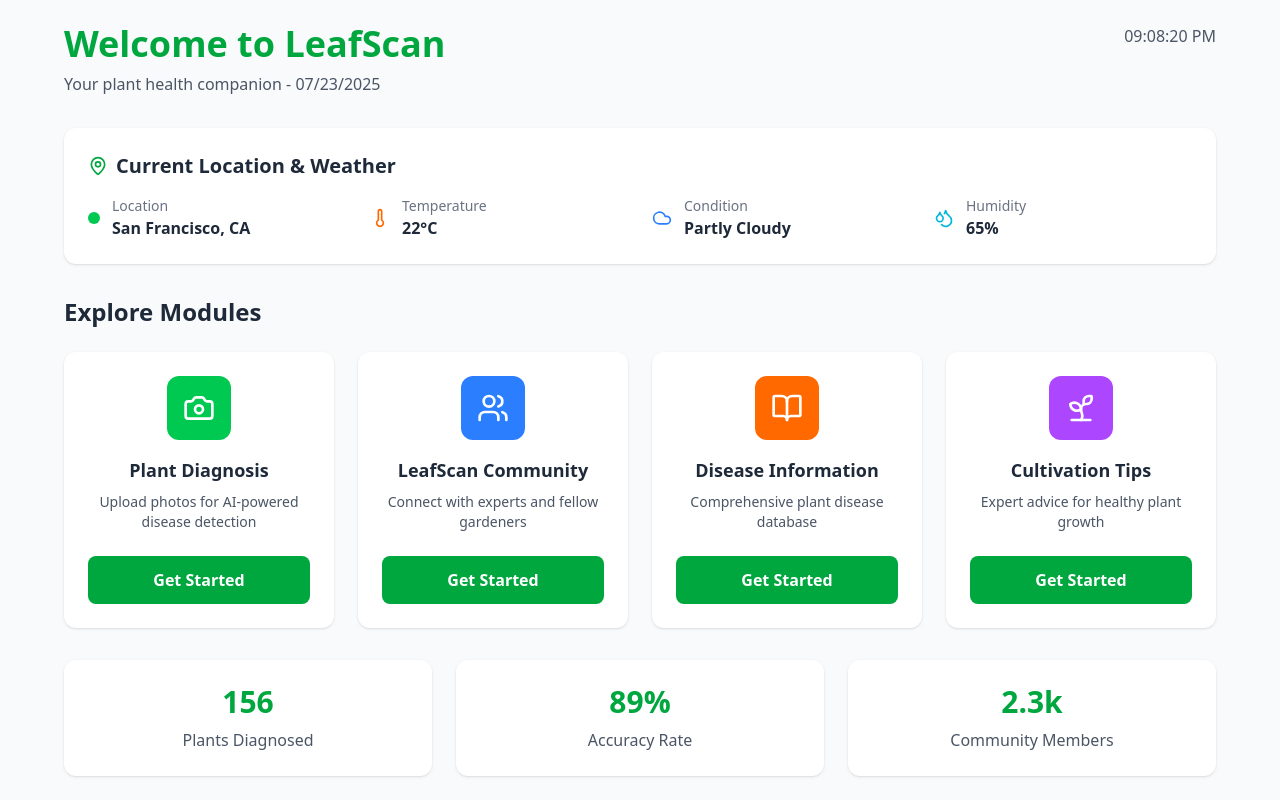
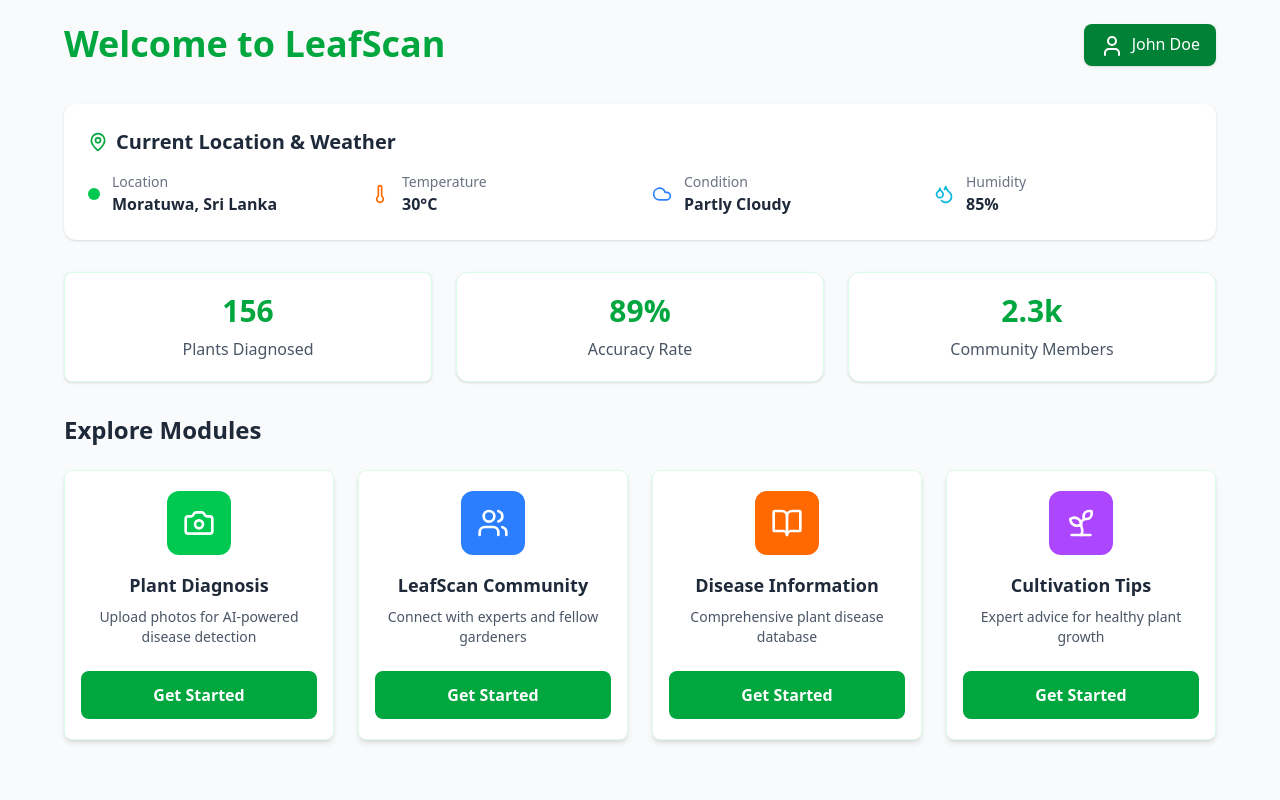
Before and after one commit to LeafScan-G21/Web-app, a React (Vite) app: page /dashboard in a window 1280 px wide. Built offline with nearby package versions, Linux system fonts and the light colour scheme; no server answers.

Commit message:
feat(auth): Navigation done

```diff
--- a/src/pages/Dashboard.jsx
+++ b/src/pages/Dashboard.jsx
@@ -1,19 +1,8 @@
 import React from 'react';
-import { Camera, Users, BookOpen, Sprout, MapPin, Thermometer, Cloud, Droplets } from 'lucide-react';
+import { Camera, Users, BookOpen, Sprout, MapPin, Thermometer, Cloud, Droplets, User } from 'lucide-react';
+import { Link } from 'react-router-dom';
 
 export default function Dashboard() {
-  const currentDate = new Date().toLocaleDateString('en-US', {
-    month: '2-digit',
-    day: '2-digit',
-    year: 'numeric'
-  });
-
-  const currentTime = new Date().toLocaleTimeString('en-US', {
-    hour: '2-digit',
-    minute: '2-digit',
-    second: '2-digit',
-    hour12: true
-  });
 
   return (
     <div className="min-h-screen bg-gray-50 p-6">
@@ -24,12 +13,10 @@
             <h1 className="text-4xl font-bold text-green-600 mb-2">
               Welcome to LeafScan
             </h1>
-            <p className="text-gray-600">
-              Your plant health companion - {currentDate}
-            </p>
           </div>
-          <div className="text-right text-gray-600 font-medium">
-            {currentTime}
+          <div className="text-right text-gray-600 font-medium bg-green-700 text-white px-4 py-2 rounded-lg shadow-sm">
+            <User className="w-6 h-6 inline-block mr-2" />
+            John Doe
           </div>
         </div>
 
@@ -47,7 +34,7 @@
               <div className="w-3 h-3 rounded-full bg-green-500"></div>
               <div>
                 <p className="text-gray-500 text-sm">Location</p>
-                <p className="font-semibold text-gray-800">San Francisco, CA</p>
+                <p className="font-semibold text-gray-800">Moratuwa, Sri Lanka</p>
               </div>
             </div>
 
@@ -55,7 +42,7 @@
               <Thermometer className="w-5 h-5 text-orange-500" />
               <div>
                 <p className="text-gray-500 text-sm">Temperature</p>
-                <p className="font-semibold text-gray-800">22°C</p>
+                <p className="font-semibold text-gray-800">30°C</p>
               </div>
             </div>
 
@@ -71,9 +58,27 @@
               <Droplets className="w-5 h-5 text-cyan-500" />
               <div>
                 <p className="text-gray-500 text-sm">Humidity</p>
-                <p className="font-semibold text-gray-800">65%</p>
+                <p className="font-semibold text-gray-800">85%</p>
               </div>
             </div>
+          </div>
+        </div>
+
+        {/* Statistics */}
+        <div className="grid grid-cols-1 md:grid-cols-3 gap-6 mb-8 ">
+          <div className="bg-white rounded-lg shadow-sm px-4 py-5 rounded-lg shadow-md border border-green-100 text-center">
+            <div className="text-3xl font-bold text-green-600 mb-2">156</div>
+            <div className="text-gray-600">Plants Diagnosed</div>
+          </div>
+
+          <div className="bg-white rounded-xl shadow-sm text-center px-4 py-5 rounded-lg shadow-md border border-green-100">
+            <div className="text-3xl font-bold text-green-600 mb-2">89%</div>
+            <div className="text-gray-600">Accuracy Rate</div>
+          </div>
+
+          <div className="bg-white rounded-xl shadow-sm px-4 py-5 rounded-lg shadow-md border border-green-100 text-center">
+            <div className="text-3xl font-bold text-green-600 mb-2">2.3k</div>
+            <div className="text-gray-600">Community Members</div>
           </div>
         </div>
 
@@ -85,7 +90,8 @@
 
           <div className="grid grid-cols-1 md:grid-cols-2 lg:grid-cols-4 gap-6">
             {/* Plant Diagnosis */}
-            <div className="bg-white rounded-xl shadow-sm p-6 text-center">
+            <div className="bg-white px-4 py-5 rounded-lg shadow-md border border-green-100 text-center">
+              <Link to="/diagnosis">
               <div className="w-16 h-16 bg-green-500 rounded-xl flex items-center justify-center mx-auto mb-4">
                 <Camera className="w-8 h-8 text-white" />
               </div>
@@ -98,10 +104,12 @@
               <button className="w-full bg-green-600 hover:bg-green-700 text-white font-semibold py-3 px-4 rounded-lg transition-colors">
                 Get Started
               </button>
+              </Link>
             </div>
 
             {/* LeafScan Community */}
-            <div className="bg-white rounded-xl shadow-sm p-6 text-center">
+            <div className="bg-white px-4 py-5 rounded-lg shadow-md border border-green-100 text-center">
+              <Link to="/forum">
               <div className="w-16 h-16 bg-blue-500 rounded-xl flex items-center justify-center mx-auto mb-4">
                 <Users className="w-8 h-8 text-white" />
               </div>
@@ -114,10 +122,11 @@
               <button className="w-full bg-green-600 hover:bg-green-700 text-white font-semibold py-3 px-4 rounded-lg transition-colors">
                 Get Started
               </button>
+              </Link>
             </div>
 
             {/* Disease Information */}
-            <div className="bg-white rounded-xl shadow-sm p-6 text-center">
+            <div className="bg-white px-4 py-5 rounded-lg shadow-md border border-green-100 text-center">
               <div className="w-16 h-16 bg-orange-500 rounded-xl flex items-center justify-center mx-auto mb-4">
                 <BookOpen className="w-8 h-8 text-white" />
               </div>
@@ -133,7 +142,8 @@
             </div>
 
             {/* Cultivation Tips */}
-            <div className="bg-white rounded-xl shadow-sm p-6 text-center">
+            <div className="bg-white px-4 py-5 rounded-lg shadow-md border border-green-100 text-center">
+
               <div className="w-16 h-16 bg-purple-500 rounded-xl flex items-center justify-center mx-auto mb-4">
                 <Sprout className="w-8 h-8 text-white" />
               </div>
@@ -150,23 +160,7 @@
           </div>
         </div>
 
-        {/* Statistics */}
-        <div className="grid grid-cols-1 md:grid-cols-3 gap-6">
-          <div className="bg-white rounded-xl shadow-sm p-6 text-center">
-            <div className="text-3xl font-bold text-green-600 mb-2">156</div>
-            <div className="text-gray-600">Plants Diagnosed</div>
-          </div>
 
-          <div className="bg-white rounded-xl shadow-sm p-6 text-center">
-            <div className="text-3xl font-bold text-green-600 mb-2">89%</div>
-            <div className="text-gray-600">Accuracy Rate</div>
-          </div>
-
-          <div className="bg-white rounded-xl shadow-sm p-6 text-center">
-            <div className="text-3xl font-bold text-green-600 mb-2">2.3k</div>
-            <div className="text-gray-600">Community Members</div>
-          </div>
-        </div>
       </div>
     </div>
   );
--- a/src/pages/Login.jsx
+++ b/src/pages/Login.jsx
@@ -6,6 +6,7 @@
 import FullWidthButton from "../components/ui/FullWidthButton";
 import axios from "axios";
 import toast from "react-hot-toast";
+import { useNavigate } from "react-router-dom";
 
 const Login = () => {
   const [rememberMe, setRememberMe] = useState(false);
@@ -13,6 +14,7 @@
   const [password, setPassword] = useState("");
   const [emailError, setEmailError] = useState("");
   const [passwordError, setPasswordError] = useState("");
+  const navigate = useNavigate();
 
   const AUTH_URL = import.meta.env.VITE_AUTH_SERVICE_URL;
 
@@ -50,6 +52,7 @@
       toast.success("Login successful!");
       console.log(response.data);
       localStorage.setItem("user_id", response.data.user_id);
+      navigate("/dashboard");
     } catch (error) {
       if (error.response) {
         const detail = error.response.data.detail;
--- a/src/pages/Register.jsx
+++ b/src/pages/Register.jsx
@@ -23,7 +23,7 @@
     const [tandcerror, setTandcError] = useState("");
     const navigate = useNavigate();
 
-    const AUTH_URL = import.meta.env.VITE_BACKEND_URL;
+    const AUTH_URL = import.meta.env.VITE_AUTH_SERVICE_URL;
 
     const handleSubmit = async (e) => {
         e.preventDefault();
@@ -75,6 +75,7 @@
         };
         try{
             const response = await axios.post(`${AUTH_URL}/users/register`, formData);
+            console.log(`${AUTH_URL}/users/register`)
             toast.success('Registration successful! Please log in.');
             navigate('/login');
         } catch (error) {
@@ -82,7 +83,7 @@
                 if (error.response.data.detail === "Email already registered") {
                     setEmailError("Email is already registered");
                 } else {
-                    setTandcError("Network Error. Please try again.");
+                    setTandcError("Network Error. Please try again."+ error);
             }
         }
     }
```
